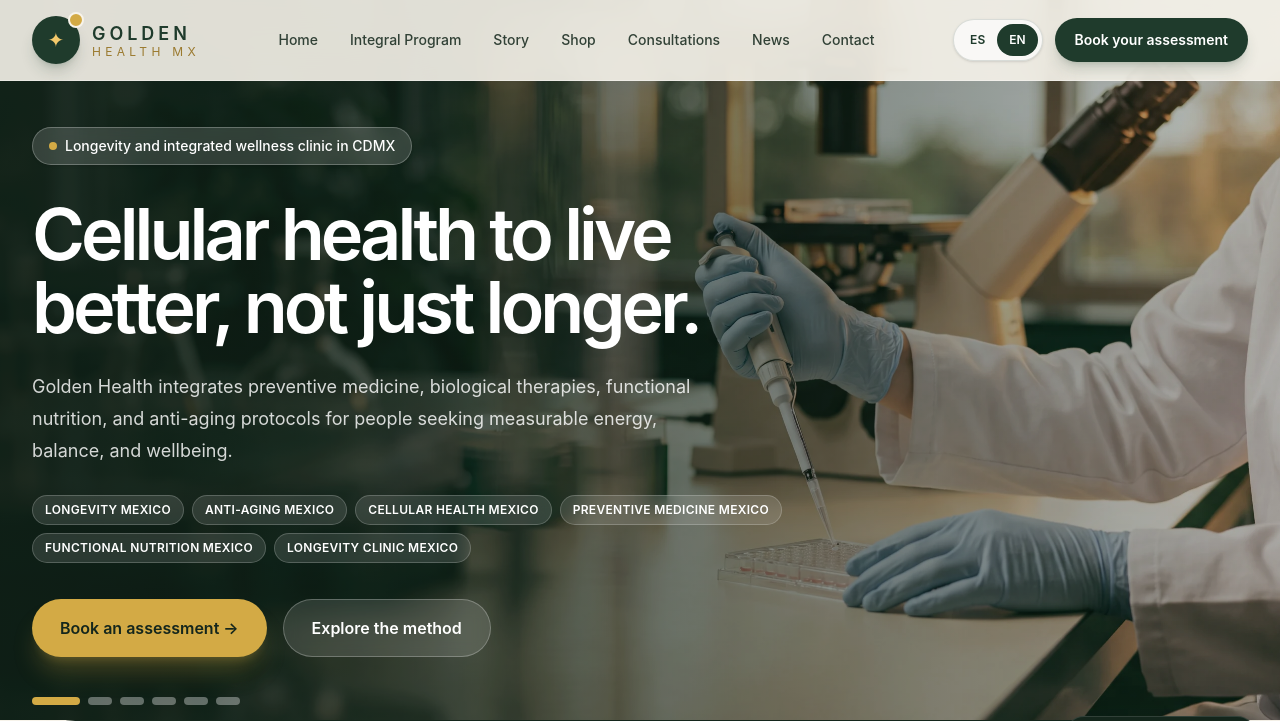
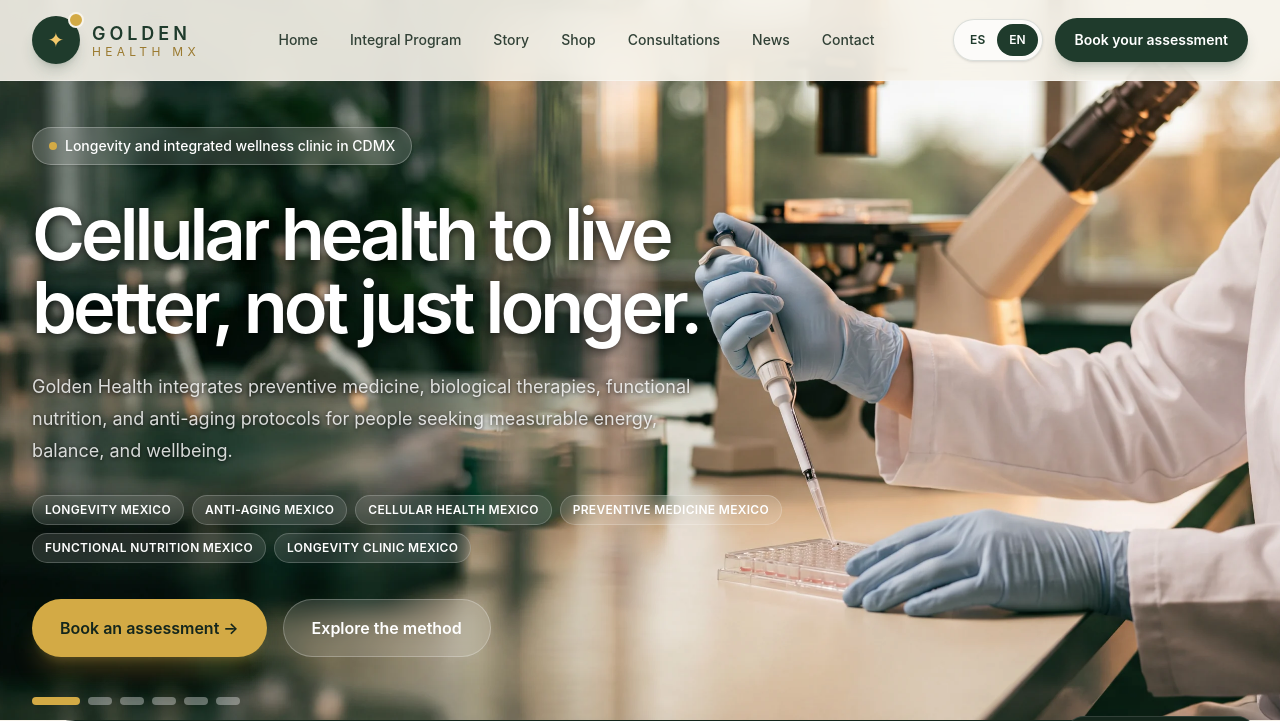
Before and after one commit to o7digital/goldenhealth, an Astro site: page /en in a window 1280 px wide. Shown: the top 721 px of the page. Built offline with nearby package versions, Linux system fonts and the light colour scheme; Astro itself is replaced by a stand-in of ours.

Commit message:
Remove dark overlays from homepage slider

```diff
--- a/src/App.jsx
+++ b/src/App.jsx
@@ -1073,8 +1073,6 @@ export default function GoldenHealthMockup({ initialPath = "/", children }) {
                 }`}
               />
             ))}
-            <div className="absolute inset-0 bg-gradient-to-r from-[#102017]/90 via-[#102017]/55 to-[#102017]/20" />
-            <div className="absolute inset-0 bg-[#102017]/10" />
           </div>
 
           <div className="relative z-10 mx-auto flex min-h-[90vh] max-w-7xl items-center px-5 pt-28 lg:px-8">
@@ -1084,11 +1082,11 @@ export default function GoldenHealthMockup({ initialPath = "/", children }) {
                 {t.heroBadge}
               </div>
 
-              <h1 className="mt-8 max-w-4xl text-5xl font-semibold leading-[1.02] tracking-[-0.055em] text-white md:text-7xl">
+              <h1 className="mt-8 max-w-4xl text-5xl font-semibold leading-[1.02] tracking-[-0.055em] text-white [text-shadow:0_2px_8px_rgb(0_0_0/0.65)] md:text-7xl">
                 {t.heroTitle}
               </h1>
 
-              <p className="mt-7 max-w-2xl text-lg leading-8 text-white/82">{t.heroText}</p>
+              <p className="mt-7 max-w-2xl text-lg leading-8 text-white/82 [text-shadow:0_1px_4px_rgb(0_0_0/0.8)]">{t.heroText}</p>
 
               <div className="mt-7 flex flex-wrap gap-2">
                 {t.keywords.map((item) => (
```
